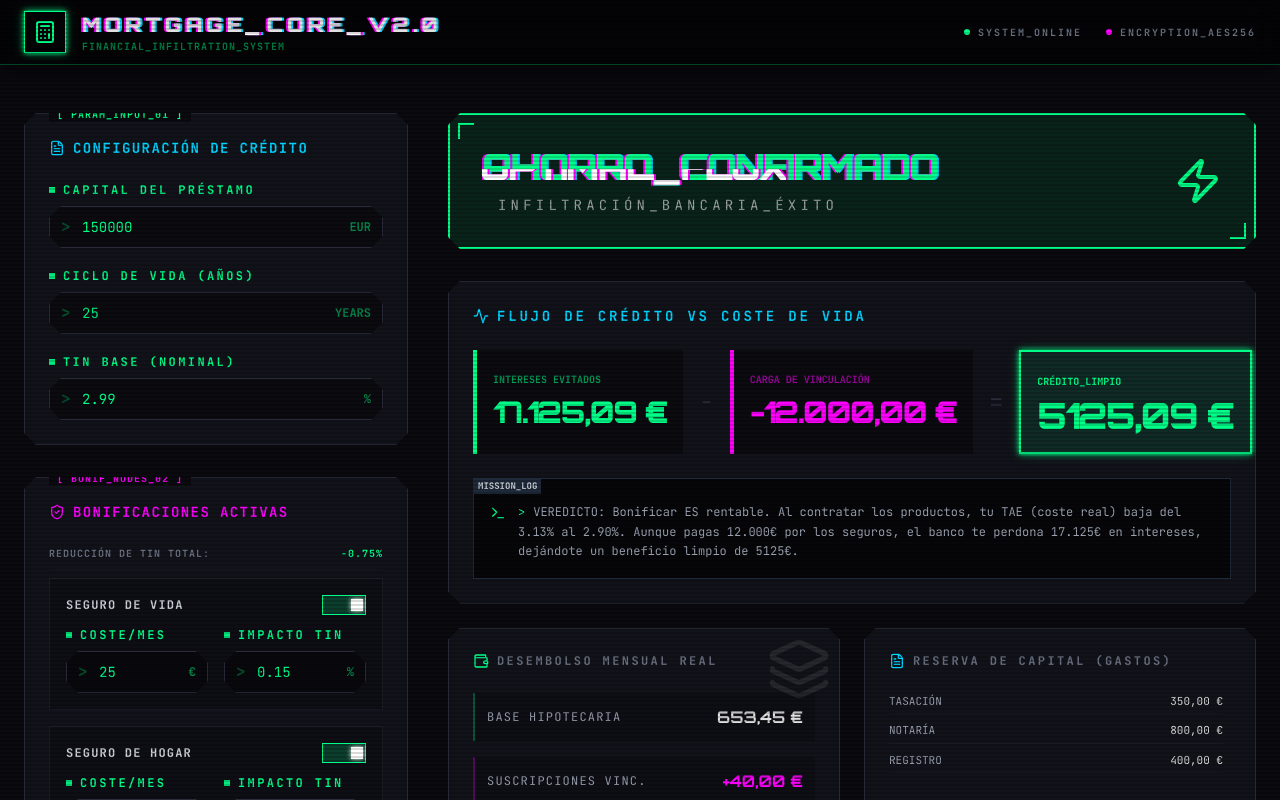
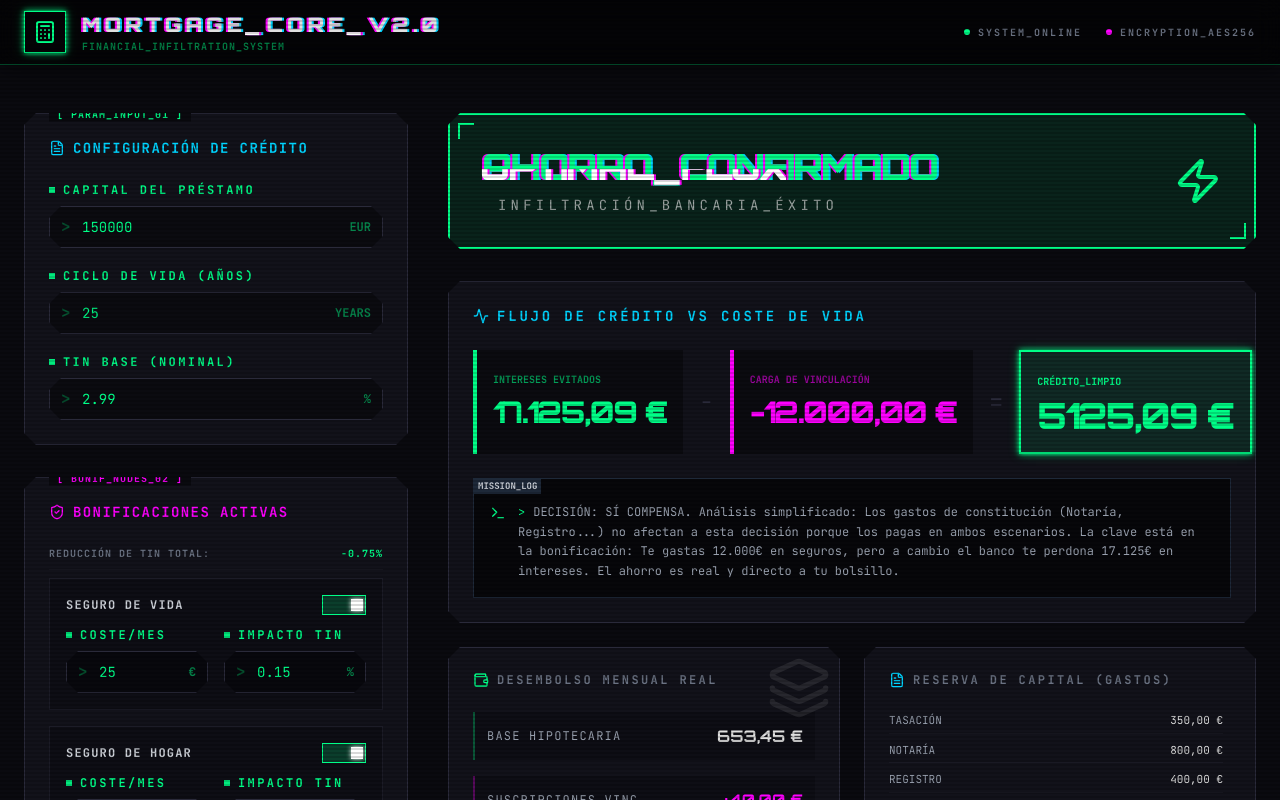
Before and after one commit to spidey000/Tae-website, a React (Vite) app: page / in a window 1280 px wide. Shown: the top 800 px of the page. Built offline with nearby package versions, Linux system fonts and the light colour scheme.

Commit message:
docs: refine financial verdict text to exclude sunk constitution costs

```diff
--- a/src/components/ResultsSummary.jsx
+++ b/src/components/ResultsSummary.jsx
@@ -16,10 +16,10 @@ export const ResultsSummary = ({
 
   const isBenefitNegative = netBenefit < 0;
 
-  // Texto dinámico para Dummies
+  // Texto dinámico para Dummies (Refined Logic)
   const analysisText = isBenefitNegative
-    ? `ATENCIÓN: Bonificar NO te compensa. Al contratar los seguros, tu cuota mensual de hipoteca baja, pero el coste de estos productos es superior al ahorro. En la práctica, tu TAE (coste real) SUBE del ${nonBonifiedTAE.toFixed(2)}% al ${tae.toFixed(2)}%. Estás pagando ${Math.abs(totalProductCost).toLocaleString('es-ES', { maximumFractionDigits: 0 })}€ en seguros para ahorrarte solo ${interestSavings.toLocaleString('es-ES', { maximumFractionDigits: 0 })}€ en intereses.`
-    : `VEREDICTO: Bonificar ES rentable. Al contratar los productos, tu TAE (coste real) baja del ${nonBonifiedTAE.toFixed(2)}% al ${tae.toFixed(2)}%. Aunque pagas ${Math.abs(totalProductCost).toLocaleString('es-ES', { maximumFractionDigits: 0 })}€ por los seguros, el banco te perdona ${interestSavings.toLocaleString('es-ES', { maximumFractionDigits: 0 })}€ en intereses, dejándote un beneficio limpio de ${netBenefit.toLocaleString('es-ES', { maximumFractionDigits: 0 })}€.`;
+    ? `DECISIÓN: NO COMPENSA. Hemos aislado la comparativa: los gastos iniciales (Notaría, Registro...) los pagas igual en ambos casos, así que los hemos sacado de la ecuación. Nos centramos solo en la bonificación: Contratar los seguros te cuesta ${Math.abs(totalProductCost).toLocaleString('es-ES', { maximumFractionDigits: 0 })}€, pero solo te ahorra ${interestSavings.toLocaleString('es-ES', { maximumFractionDigits: 0 })}€ en intereses. Resultado: Regalas dinero al banco.`
+    : `DECISIÓN: SÍ COMPENSA. Análisis simplificado: Los gastos de constitución (Notaría, Registro...) no afectan a esta decisión porque los pagas en ambos escenarios. La clave está en la bonificación: Te gastas ${Math.abs(totalProductCost).toLocaleString('es-ES', { maximumFractionDigits: 0 })}€ en seguros, pero a cambio el banco te perdona ${interestSavings.toLocaleString('es-ES', { maximumFractionDigits: 0 })}€ en intereses. El ahorro es real y directo a tu bolsillo.`;
 
   return (
     <div className="space-y-8 font-mono">
```
